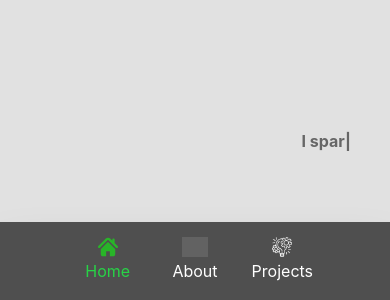
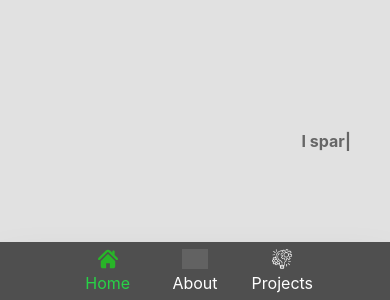
Before and after one commit to vadym0509/ReactProrfolio, a React (Create React App) app: page / in a window 390 px wide. Shown: the part 544-844 px from the top of the page. Built offline with nearby package versions, Linux system fonts and the light colour scheme; grey boxes are pictures that could not be loaded.

Commit message:
changed z-index for top and bottom nav so that the code and view buttons don't overlap them, also worked on changing the height of the bottom navbar for mobile

```diff
--- a/src/components/BottomNav/BottomNav.scss
+++ b/src/components/BottomNav/BottomNav.scss
@@ -3,11 +3,11 @@
 
 
 .bottomNav{
-    //z-index: 2;
+    z-index: 3;
     width: 100%;
-    flex: display;
+    //flex: display;
     justify-content: center;
-    align-items: center;
+    //align-items: center;
     background-color: #4F4F4F;
     padding: 7px 10px;
     position: absolute;
@@ -16,9 +16,11 @@
     transform: translate(-50%, 0);
     margin: 1rem auto 0;
     display: flex;
-    height: 64px;
+    height: 44px;
     box-shadow: 0 25px 50px -12px rgb(0 0 0 / 0.25);
    @include tablet {
+    height: 64px;
+    align-items: center;
     width: auto;
     background-color: #4F4F4F;
     padding: 7px 10px;
--- a/src/components/TopNav/TopNav.scss
+++ b/src/components/TopNav/TopNav.scss
@@ -2,7 +2,7 @@
 @use "../../styles/variables" as *;
 
 .topNav {
-  z-index: 2;
+  z-index: 3;
   width: 100%;
   display: flex;
   flex-direction: row;
@@ -14,10 +14,11 @@
   left: 50%;
   bottom: 0;
   transform: translate(-50%, 0);
-  height: 64px;
+  height: 44px;
   box-shadow: 0 25px 50px -12px rgb(0 0 0 / 0.25);
 
   @include tablet {
+    height: 64px;
     background-color: #4F4F4F;
     padding: 7px 10px;
     margin: 1rem auto;
```
